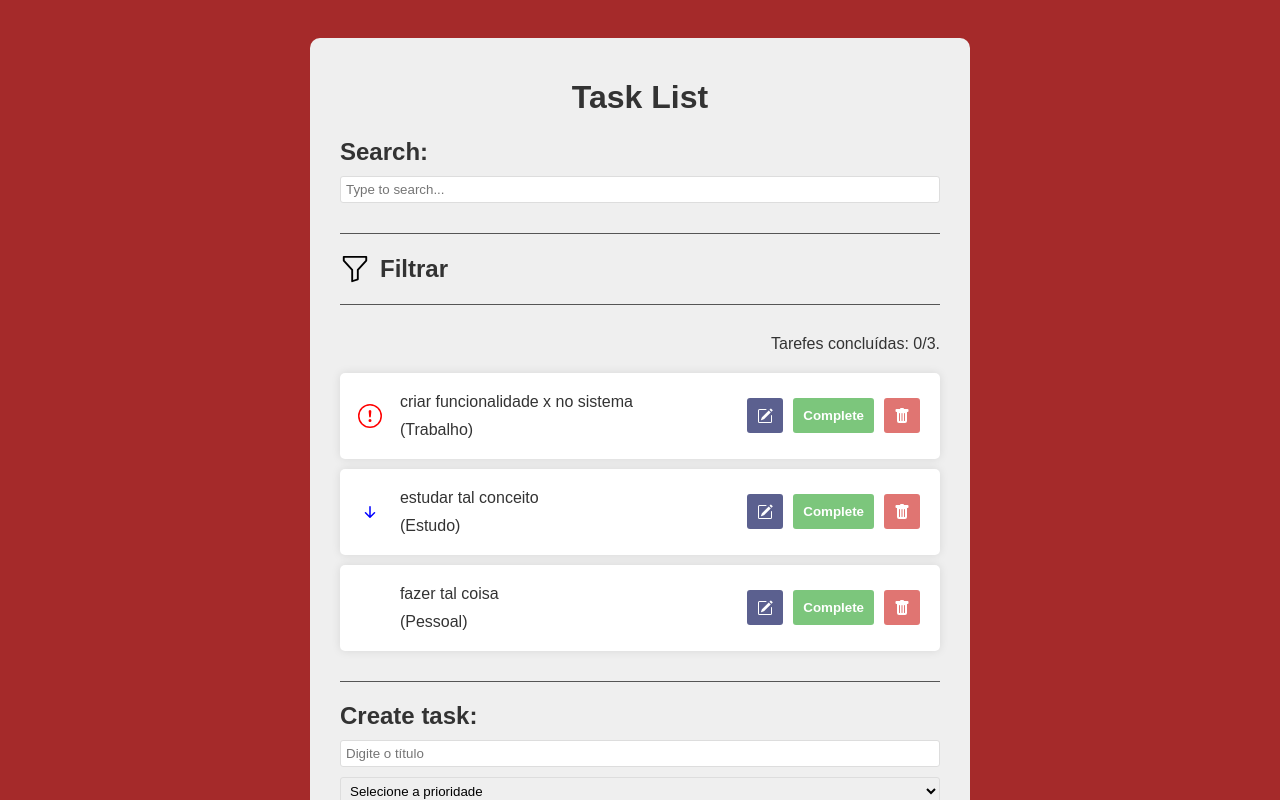
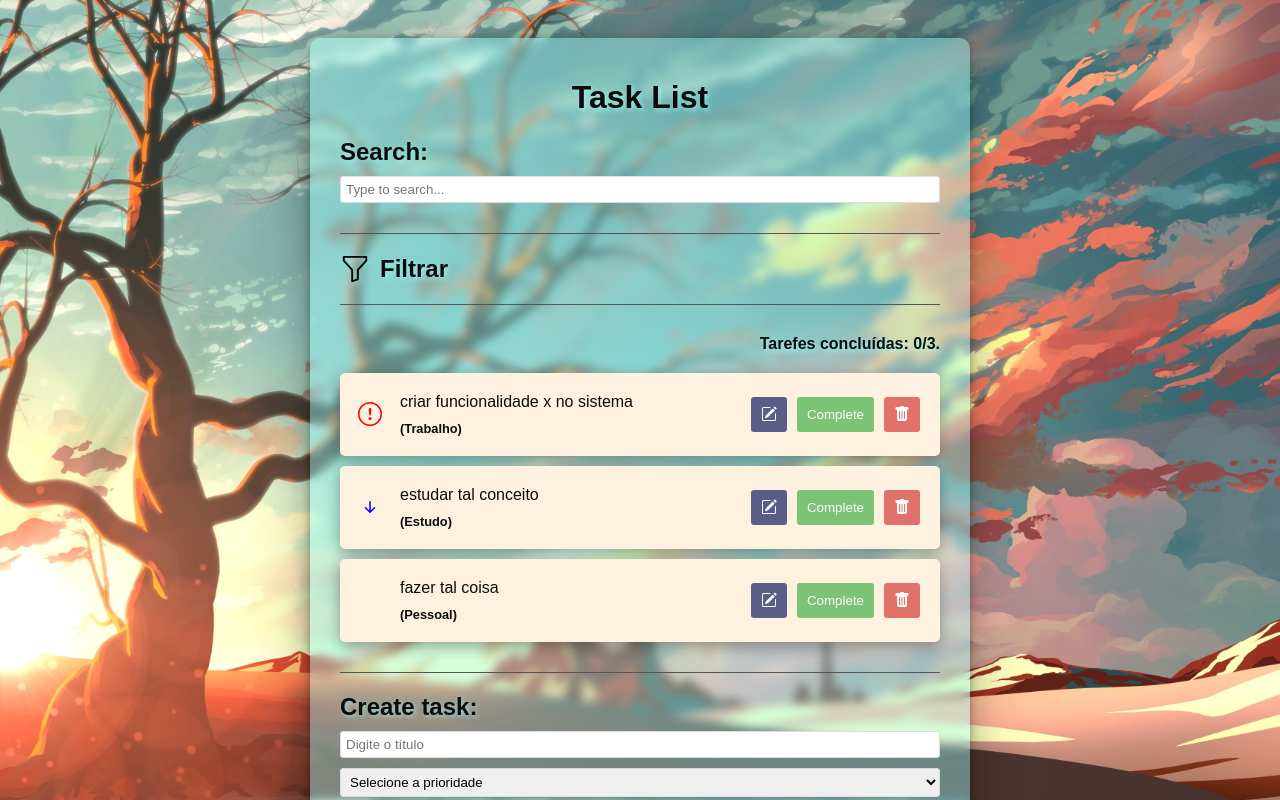
Before and after one commit to rianreiss/react-to-do-list, a React (Vite) app in the folder my-vite-project/: page / in a window 1280 px wide. Shown: the top 800 px of the page. Built offline with nearby package versions, Linux system fonts and the light colour scheme.

Commit message:
some updates

```diff
--- a/my-vite-project/src/App.css
+++ b/my-vite-project/src/App.css
@@ -1,17 +1,23 @@
 body {
   font-family: Arial;
-  background-color: #f4f4f4;
   padding: 30px;
-  color: #333;
-  background-color: brown;
+  color: #0c0c0c;
+  background-image: url(./img/background-image.jpg);
+  background-size: cover;
+  background-attachment: fixed;
+  background-position: top;
+  text-shadow: 2px 2px 5px rgba(154, 255, 253, 0.7);
 }
 
 .app {
   max-width: 600px;
   margin: 0 auto 300px;
-  background-color: #efefef;
+  background-color: rgba(154, 255, 253, 0.4);
+  box-shadow: rgba(0, 0, 0, 0.25) 0px 54px 55px, rgba(0, 0, 0, 0.12) 0px -12px 30px, rgba(0, 0, 0, 0.12) 0px 4px 6px, rgba(0, 0, 0, 0.17) 0px 12px 13px, rgba(0, 0, 0, 0.09) 0px -3px 5px;
   padding: 20px 30px;
   border-radius: 10px;
+  -webkit-backdrop-filter: blur(5px);
+          backdrop-filter: blur(5px);
 }
 
 h1 {
@@ -41,7 +47,6 @@ button {
   transition: 0.3s;
   margin-right: 10px;
   height: 35px;
-  font-weight: bold;
 }
 
 button:hover {
@@ -57,8 +62,9 @@ button:hover {
 }
 
 .todo {
-  background-color: #FFF;
-  box-shadow: 0 0 10px rgba(0, 0, 0, 0.1);
+  background-color: #fef1e0;
+  text-shadow: none;
+  box-shadow: rgba(12, 12, 12, 0.35) 0px 5px 15px;
   padding: 10px;
   margin-bottom: 10px;
   border-radius: 5px;
@@ -80,6 +86,10 @@ button:hover {
   width: 60%;
   margin-right: auto;
 }
+.todo .content .category {
+  font-size: 0.8rem;
+  font-weight: bold;
+}
 .todo .buttons {
   display: flex;
   align-items: center;
@@ -97,7 +107,7 @@ button:hover {
   justify-content: center;
 }
 .todo .buttons .remove {
-  background-color: #D9534f;
+  background-color: #d9534f;
   display: flex;
   align-items: center;
   justify-content: center;
@@ -143,6 +153,7 @@ select {
   height: -moz-max-content;
   height: max-content;
   width: 30px;
+  filter: drop-shadow(2px 2px 3px rgba(154, 255, 253, 0.9));
 }
 .filter-container .filter-title h2 {
   margin: 0;
@@ -169,4 +180,6 @@ select {
   display: flex;
   justify-content: end;
   margin-bottom: 20px;
+  text-shadow: 1px 2px 5px #9afffd;
+  font-weight: bold;
 }/*# sourceMappingURL=App.css.map */
--- a/my-vite-project/src/App.scss
+++ b/my-vite-project/src/App.scss
@@ -1,17 +1,39 @@
+// colors:
+$color1: #fc354c;
+$color2: #29221f;
+$color3: #13747d;
+$color4: #0abfbc;
+$color41: #9afffd;
+$color5: #fcf7c5;
+$color6: #fef1e0;
+$color7: #f6e6ce;
+$color8: #3b2e2a;
+$color9: #3f0632;
+$color10: #a47f1a;
+$color11: #fff3a3;
+$black1: #0c0c0c; //OIL BLACK
+$black2: #0b1215; //OBSIDIAN
+$black3: #171717; //CHARCOAL GRAY
+
 body {
     font-family: Arial;
-    background-color: #f4f4f4;
     padding: 30px;
-    color: #333;
-    background-color: brown;
+    color: $black1;
+    background-image: url(./img/background-image.jpg);
+    background-size: cover;
+    background-attachment: fixed;
+    background-position: top;
+    text-shadow: 2px 2px 5px rgba($color41, 0.7);
 }
 
 .app {
     max-width: 600px;
     margin: 0 auto 300px;
-    background-color: #efefef;
+    background-color: rgba($color41, 0.4);
+    box-shadow: rgba(0, 0, 0, 0.25) 0px 54px 55px, rgba(0, 0, 0, 0.12) 0px -12px 30px, rgba(0, 0, 0, 0.12) 0px 4px 6px, rgba(0, 0, 0, 0.17) 0px 12px 13px, rgba(0, 0, 0, 0.09) 0px -3px 5px;
     padding: 20px 30px;
     border-radius: 10px;
+    backdrop-filter: blur(5px);
 }
 
 h1 {
@@ -41,7 +63,6 @@ button {
     transition: .3s;
     margin-right: 10px;
     height: 35px;
-    font-weight: bold;
 }
 
 button:hover {
@@ -58,8 +79,9 @@ button:hover {
 }
 
 .todo {
-    background-color: #FFF;
-    box-shadow: 0 0 10px rgba(0, 0, 0, 0.1);
+    background-color: $color6;
+    text-shadow: none;
+    box-shadow: rgba($black1, 0.35) 0px 5px 15px;
     padding: 10px;
     margin-bottom: 10px;
     border-radius: 5px;
@@ -82,6 +104,11 @@ button:hover {
     .content {
         width: 60%;
         margin-right: auto;
+
+        .category {
+            font-size: 0.8rem;
+            font-weight: bold;
+        }
     }
 
     .buttons {
@@ -104,7 +131,7 @@ button:hover {
         }
 
         .remove {
-            background-color: #D9534f;
+            background-color: #d9534f;
             display: flex;
             align-items: center;
             justify-content: center;
@@ -150,6 +177,7 @@ select {
         img {
             height: max-content;
             width: 30px;
+            filter: drop-shadow(2px 2px 3px rgba($color41, 0.9));
 
         }
 
@@ -184,5 +212,7 @@ select {
     display: flex;
     justify-content: end;
     margin-bottom: 20px;
+    text-shadow: 1px 2px 5px rgba($color41, 1);
+    font-weight: bold;
 
 }
--- a/my-vite-project/src/components/Todo.jsx
+++ b/my-vite-project/src/components/Todo.jsx
@@ -8,11 +8,11 @@ const Todo = ({ todo, removeTodo, completeTodo }) => {
     return (
         <div
             className="todo"
-            style={{ textDecoration: todo.isCompleted ? "line-through" : "" }}
+            style={{ backgroundColor: todo.isCompleted ? "rgba(254, 241, 224, 0.5)" : "" }}
         >
-            <div className='priority'>
+            <div className='priority' style={{}}>
                 {todo.priority == 3 ? (
-                    <img src={arrowDownImage} alt="Arrow Down" />
+                    <img style={{ color: todo.isCompleted ? "rgb(71, 71, 71)" : ""}} src={arrowDownImage} alt="Arrow Down" />
                 ) : todo.priority == 1 ? (
                     <img src={highPriority} alt='High Priority' />
 
@@ -21,18 +21,20 @@ const Todo = ({ todo, removeTodo, completeTodo }) => {
                 )}
             </div>
 
-            <div className="content">
+            <div className="content" style={{ color: todo.isCompleted ? "rgb(71, 71, 71)" : "", textDecoration: todo.isCompleted ? "line-through" : "" }}>
                 <p>{todo.text}</p>
                 <p className="category">
                     ({todo.category})
                 </p>
             </div>
             <div className='buttons'>
-                <button className='edit' onClick={() => editTodo(todo.id)}>
+                <button className='edit' style={{ backgroundColor: todo.isCompleted ? "rgba(51, 57, 116, 0.5)" : "" }} onClick={() => editTodo(todo.id)}>
                     <img src={pencil} alt="" />
                 </button>
-                <button className='complete' onClick={() => completeTodo(todo.id)}>Complete</button>
-                <button className='remove' onClick={() => removeTodo(todo.id)}>
+                <button className='complete' style={{ boxShadow: todo.isCompleted ? "#333974 0px 0px 0px 2px" : "" }} onClick={() => completeTodo(todo.id)}>
+                    {todo.isCompleted ? "Uncomplete" : "Complete"}
+                </button>
+                <button className='remove' style={{ backgroundColor: todo.isCompleted ? "rgba(217, 83, 79, 0.5)" : "" }} onClick={() => removeTodo(todo.id)}>
                     <img src={trash} alt="" />
                 </button>
             </div>
```
Also changed, not shown: my-vite-project/src/img/background-image.jpg (added), 1 other file (tests, documents, lock files or other folders).
